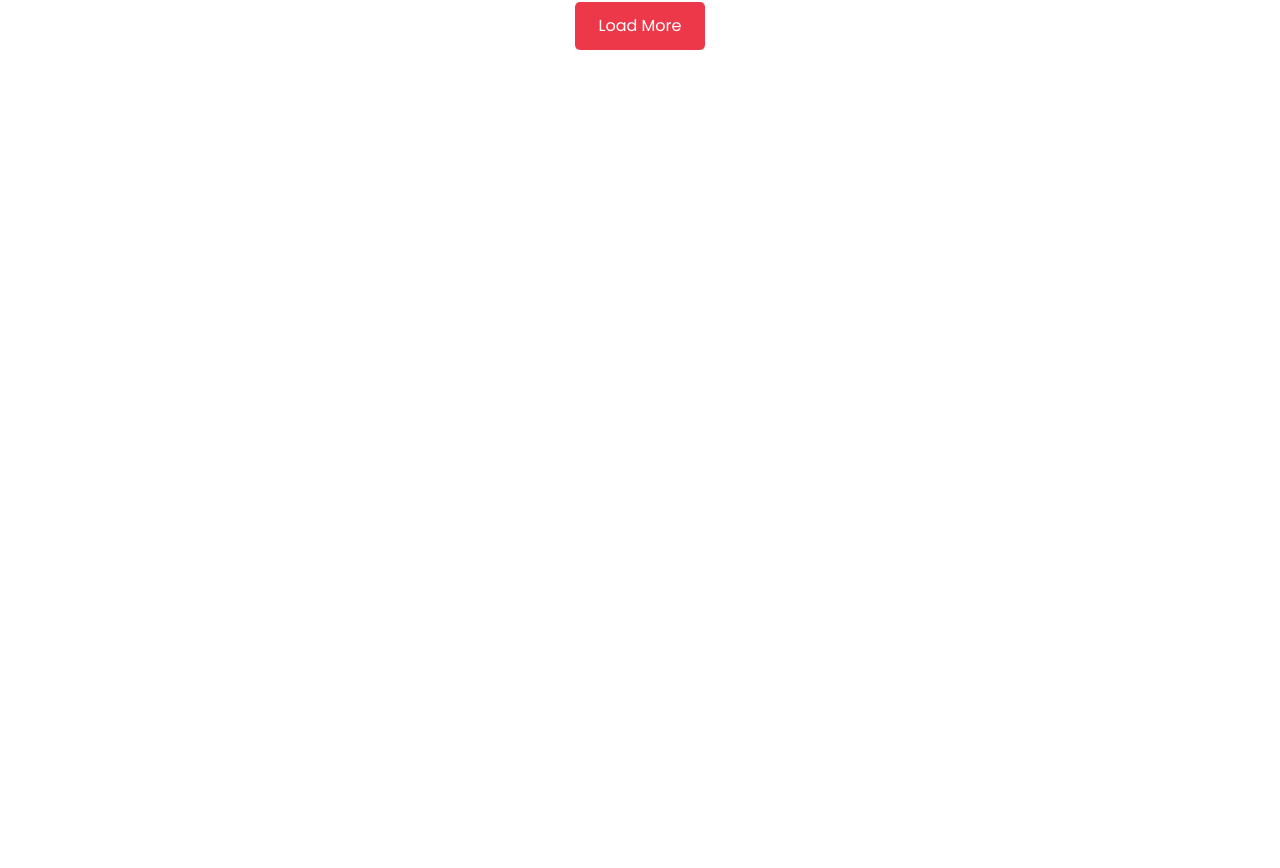
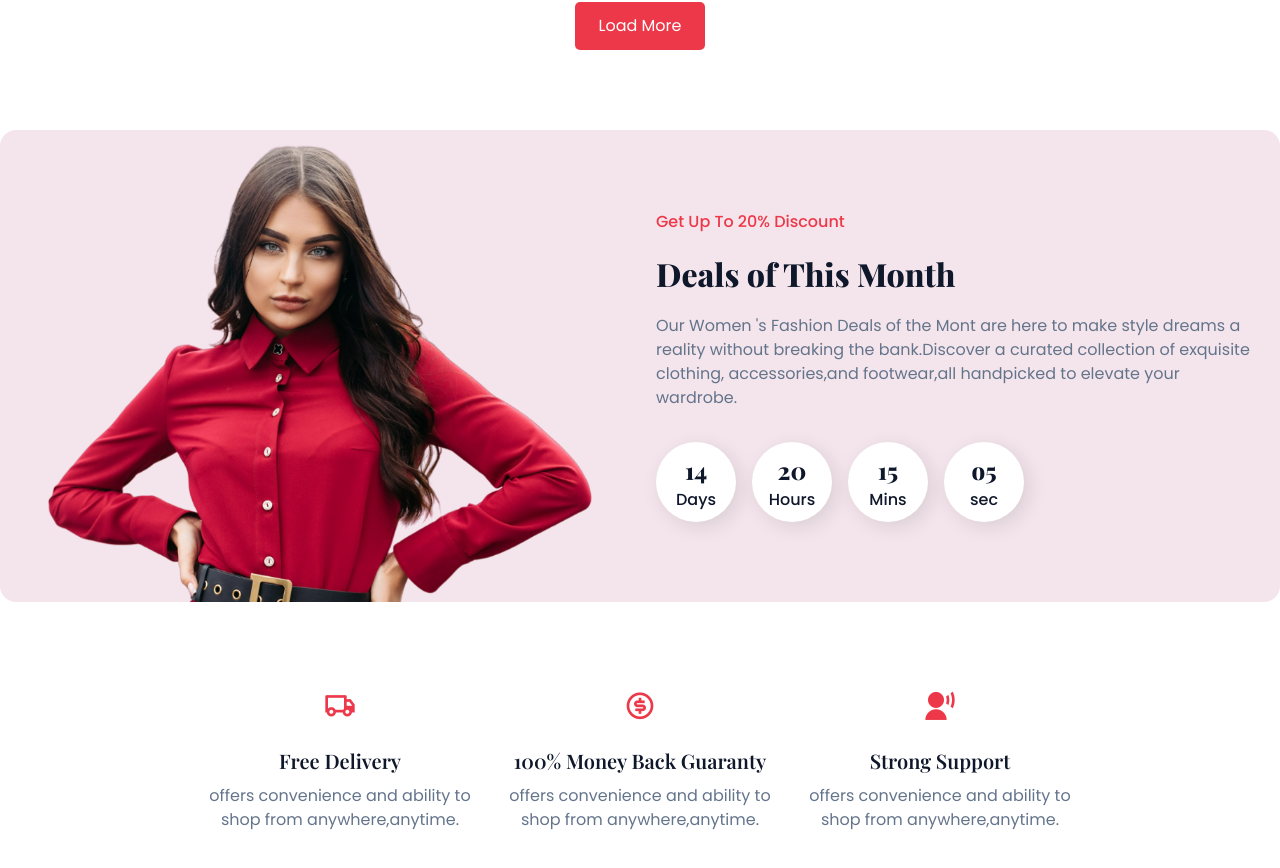
Before and after one commit to Rakibul12356/Mern-stack-Eccommerce-frontend, a React (Vite) app: page / in a window 1280 px wide. Shown: the part 2480-3348 px from the top of the page. Before the commit the page ends 2610 px from the top, so only its background shows below. Built offline with nearby package versions, Linux system fonts and the light colour scheme.

Commit message:
promoBanner and deals section done

```diff
--- /dev/null
+++ b/src/pages/home/DealSection.jsx
@@ -0,0 +1,36 @@
+import React from 'react'
+import dealsImg from "../../assets/deals.png"
+const DealSection = () => {
+  return (
+    <section className='section__container deals__container'>
+      <div className='deals__image'>
+        <img src={dealsImg} alt="" />
+      </div>
+      <div className='deals__content'>
+        <h5>Get Up To 20% Discount</h5>
+        <h4>Deals of This Month</h4>
+        <p>Our Women 's Fashion Deals of the Mont are here to make style dreams a reality without breaking the bank.Discover a curated collection of exquisite  clothing, accessories,and footwear,all  handpicked to elevate your wardrobe.</p>
+        <div className='deals__countdown flex-wrap'>
+          <div className='deals__countdown__card'>
+            <h4>14</h4>
+            <p>Days</p>
+          </div>
+          <div className='deals__countdown__card'>
+            <h4>20</h4>
+            <p>Hours</p>
+          </div>
+          <div className='deals__countdown__card'>
+            <h4>15</h4>
+            <p>Mins</p>
+          </div>
+          <div className='deals__countdown__card'>
+            <h4>o5</h4>
+            <p>sec</p>
+          </div>
+        </div>
+      </div>
+    </section>
+  )
+}
+
+export default DealSection
--- a/src/pages/home/Home.jsx
+++ b/src/pages/home/Home.jsx
@@ -4,6 +4,8 @@ import Banner from './Banner'
 import Category from './Category'
 import Hero from './Hero'
 import TrendingProducts from '../shop/TrendingProducts'
+import DealSection from './DealSection'
+import PromoBanner from './PromoBanner'
 
 const Home = () => {
   return (
@@ -12,6 +14,8 @@ const Home = () => {
    <Category></Category>
    <Hero></Hero>
    <TrendingProducts></TrendingProducts>
+   <DealSection></DealSection>
+   <PromoBanner></PromoBanner>
    </>
   )
 }
--- /dev/null
+++ b/src/pages/home/PromoBanner.jsx
@@ -0,0 +1,25 @@
+import React from 'react'
+
+const PromoBanner = () => {
+  return (
+   <section className='section__container banner__container '>
+    <div className='banner__card'>
+        <span><i className="ri-truck-line"></i></span>
+        <h4>Free Delivery</h4>
+        <p>offers convenience and ability to shop from anywhere,anytime.</p>
+    </div>
+    <div className='banner__card'>
+        <span><i className="ri-money-dollar-circle-line"></i></span>
+        <h4>100% Money Back Guaranty</h4>
+        <p>offers convenience and ability to shop from anywhere,anytime.</p>
+    </div>
+    <div className='banner__card'>
+        <span><i className="ri-user-voice-fill"></i></span>
+        <h4>Strong Support</h4>
+        <p>offers convenience and ability to shop from anywhere,anytime.</p>
+    </div>
+   </section>
+  )
+}
+
+export default PromoBanner
```
